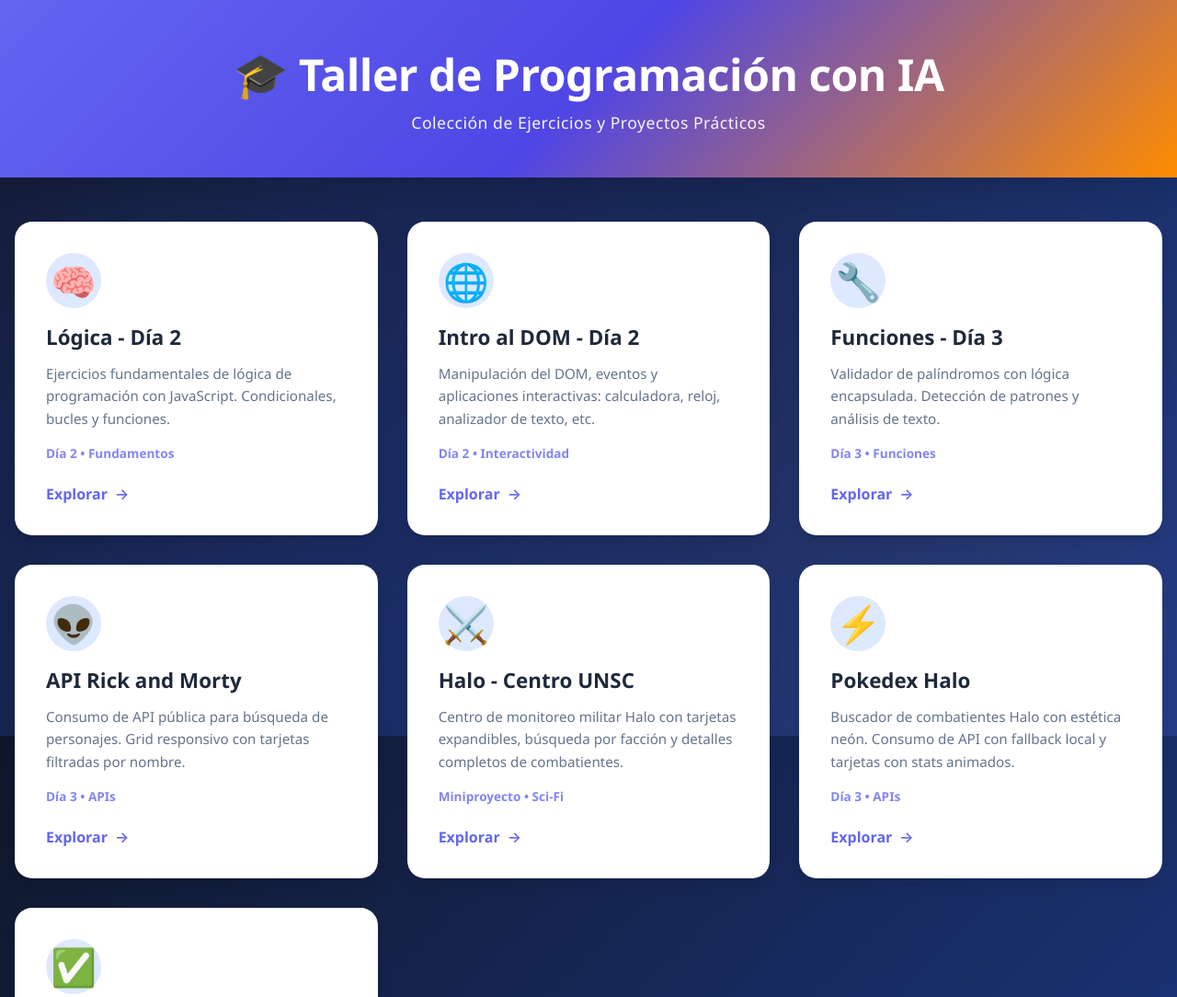
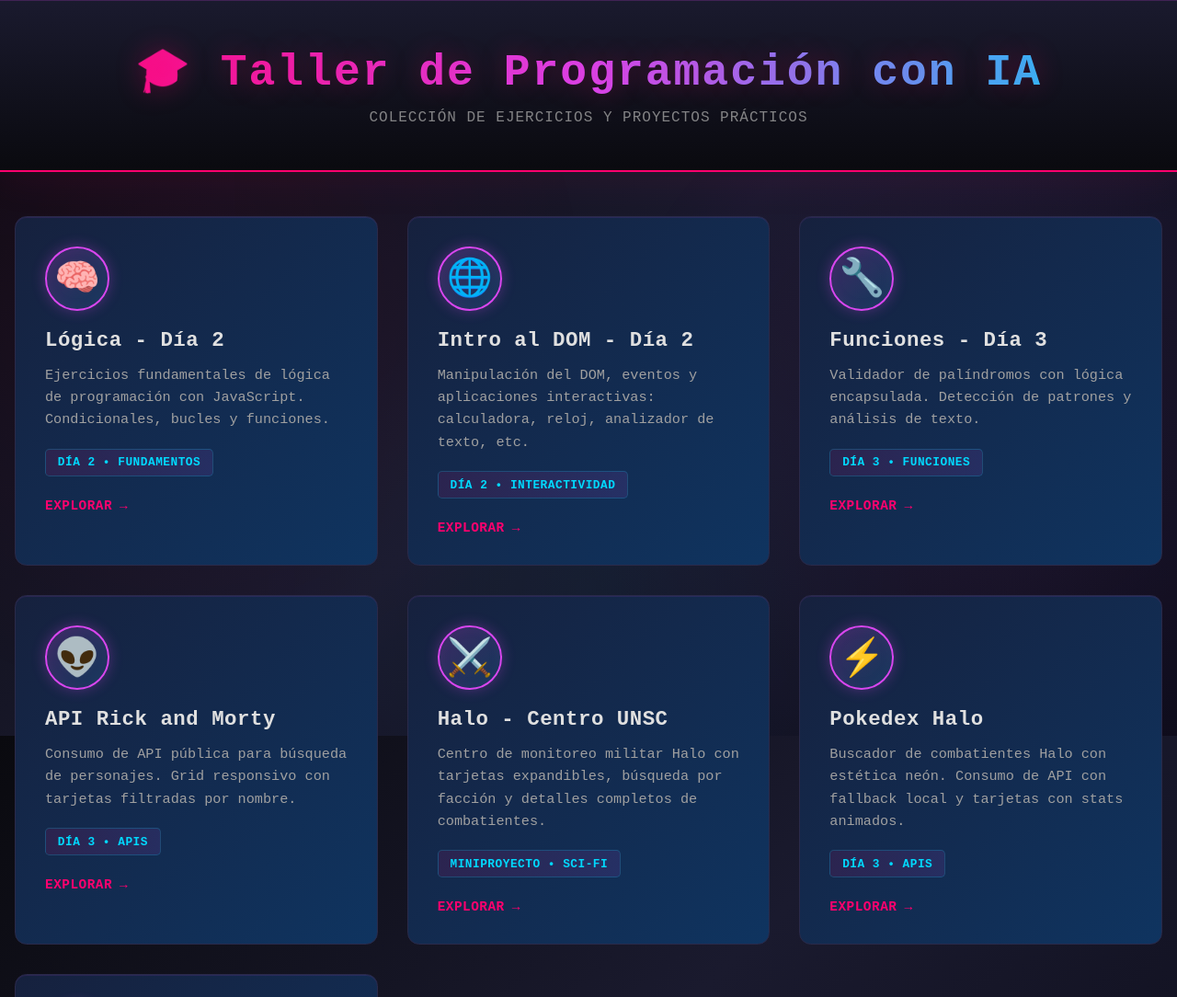
Before and after one commit to CALIMTL/TallerIAD1, a plain HTML site: page index.html in a window 1280 px wide. Shown: the top 1084 px of the page at 92% size. Drawn offline with Linux system fonts and the light colour scheme.

Commit message:
feat: actualizar estilos de diseño con esquema de colores neón y mejoras en la animación

```diff
--- a/index.html
+++ b/index.html
@@ -7,16 +7,17 @@
     <title>Taller de Programación con IA - Ejercicios</title>
     <style>
         :root {
-            --primary-color: #6366f1;
-            --secondary-color: #4f46e5;
-            --accent-color: #ff8c00;
-            --bg-color: #f8fafc;
-            --bg-gradient-1: #0f172a;
-            --bg-gradient-2: #1e3a8a;
-            --card-bg: #ffffff;
-            --text-color: #1e293b;
-            --text-light: #64748b;
-            --transition: all 0.3s cubic-bezier(0.4, 0, 0.2, 1);
+            --neon-pink: #ff006e;
+            --neon-purple: #d946ef;
+            --neon-cyan: #00d9ff;
+            --neon-magenta: #b700ff;
+            --dark-bg: #0a0a0f;
+            --dark-bg-2: #1a1a2e;
+            --card-bg: #16213e;
+            --text-light: #e0e0e0;
+            --text-subtle: #a0a0a0;
+            --border-color: #2a2a4a;
+            --transition: all 0.35s cubic-bezier(0.4, 0, 0.2, 1);
         }
 
         * {
@@ -31,9 +32,9 @@
         }
 
         body {
-            font-family: 'Segoe UI', system-ui, -apple-system, sans-serif;
-            background: linear-gradient(135deg, var(--bg-gradient-1) 0%, var(--bg-gradient-2) 100%);
-            color: var(--text-color);
+            font-family: 'JetBrains Mono', 'Courier New', monospace;
+            background: linear-gradient(135deg, #0a0a0f 0%, #1a1a2e 50%, #0d0d1a 100%);
+            color: var(--text-light);
             margin: 0;
             padding: 0;
             display: flex;
@@ -44,7 +45,7 @@
             overflow-x: hidden;
         }
 
-        /* Animación de fondo */
+        /* Fondo animado con neón sutil */
         body::before {
             content: '';
             position: fixed;
@@ -52,19 +53,28 @@
             left: 0;
             right: 0;
             bottom: 0;
-            background: radial-gradient(circle at 20% 50%, rgba(99, 102, 241, 0.1) 0%, transparent 50%),
-                        radial-gradient(circle at 80% 80%, rgba(255, 140, 0, 0.05) 0%, transparent 50%);
+            background:
+                radial-gradient(circle at 15% 40%, rgba(255, 0, 110, 0.08) 0%, transparent 40%),
+                radial-gradient(circle at 85% 60%, rgba(217, 70, 239, 0.08) 0%, transparent 40%),
+                radial-gradient(circle at 50% 80%, rgba(0, 217, 255, 0.05) 0%, transparent 40%);
             pointer-events: none;
             z-index: 0;
+            animation: ambientGlow 8s ease-in-out infinite;
+        }
+
+        @keyframes ambientGlow {
+            0%, 100% { opacity: 0.6; }
+            50% { opacity: 0.8; }
         }
 
         header {
-            background: linear-gradient(135deg, var(--primary-color) 0%, var(--secondary-color) 50%, var(--accent-color) 100%);
+            background: linear-gradient(180deg, #1a1a2e 0%, #0a0a0f 100%);
+            border-bottom: 2px solid var(--neon-pink);
             color: white;
             width: 100%;
             padding: 3rem 1rem;
             text-align: center;
-            box-shadow: 0 20px 25px -5px rgba(0, 0, 0, 0.1);
+            box-shadow: 0 0 50px rgba(255, 0, 110, 0.1), inset 0 1px 0 rgba(217, 70, 239, 0.2);
             margin-bottom: 3rem;
             position: relative;
             z-index: 1;
@@ -86,15 +96,22 @@
             margin: 0;
             font-size: clamp(1.8rem, 5vw, 3rem);
             font-weight: 700;
-            letter-spacing: -0.5px;
+            letter-spacing: 2px;
+            background: linear-gradient(90deg, #ff006e 0%, #d946ef 50%, #00d9ff 100%);
+            -webkit-background-clip: text;
+            -webkit-text-fill-color: transparent;
+            background-clip: text;
+            text-shadow: 0 0 30px rgba(255, 0, 110, 0.3);
         }
 
         p.subtitle {
-            margin-top: 0.5rem;
-            opacity: 0.95;
-            font-size: clamp(0.95rem, 3vw, 1.1rem);
+            margin-top: 0.8rem;
+            opacity: 0.8;
+            font-size: clamp(0.9rem, 3vw, 1rem);
             font-weight: 300;
-            letter-spacing: 0.5px;
+            letter-spacing: 1px;
+            color: var(--text-subtle);
+            text-transform: uppercase;
         }
 
         main {
@@ -119,17 +136,19 @@
         }
 
         .card {
-            background-color: var(--card-bg);
-            border-radius: 1.2rem;
+            background: linear-gradient(135deg, #16213e 0%, #0f3460 100%);
+            border-radius: 0.8rem;
             padding: 2rem;
-            box-shadow: 0 10px 15px -3px rgba(0, 0, 0, 0.1), 0 4px 6px -2px rgba(0, 0, 0, 0.05);
+            border: 1px solid var(--border-color);
+            box-shadow:
+                0 0 20px rgba(255, 0, 110, 0),
+                inset 0 1px 0 rgba(217, 70, 239, 0.1);
             transition: var(--transition);
             text-decoration: none;
-            color: inherit;
+            color: var(--text-light);
             display: flex;
             flex-direction: column;
             align-items: flex-start;
-            border: 2px solid transparent;
             overflow: hidden;
             position: relative;
             animation: slideUp 0.6s cubic-bezier(0.34, 1.56, 0.64, 1) backwards;
@@ -155,66 +174,95 @@
             }
         }
 
-        /* Efecto de hover mejorado */
+        /* Efecto glow de neón en hover */
         .card::before {
             content: '';
             position: absolute;
-            top: 0;
-            left: -100%;
-            width: 100%;
-            height: 100%;
-            background: linear-gradient(90deg, transparent, rgba(255, 255, 255, 0.1), transparent);
-            transition: left 0.5s ease;
-            z-index: 1;
+            top: -50%;
+            left: -50%;
+            width: 200%;
+            height: 200%;
+            background: linear-gradient(45deg, transparent 30%, rgba(255, 0, 110, 0.1) 50%, transparent 70%);
+            transform: rotate(45deg);
+            transition: all 0.6s ease;
+            z-index: 0;
+            opacity: 0;
         }
 
         .card:hover::before {
-            left: 100%;
+            animation: shimmer 0.6s ease-out;
+        }
+
+        @keyframes shimmer {
+            0% {
+                transform: translateX(-100%) translateY(-100%) rotate(45deg);
+                opacity: 0;
+            }
+            50% {
+                opacity: 1;
+            }
+            100% {
+                transform: translateX(100%) translateY(100%) rotate(45deg);
+                opacity: 0;
+            }
         }
 
         .card:hover {
-            transform: translateY(-8px);
-            box-shadow: 0 20px 25px -5px rgba(99, 102, 241, 0.2),
-                        0 10px 10px -5px rgba(0, 0, 0, 0.1);
-            border-color: var(--primary-color);
+            transform: translateY(-10px);
+            border-color: var(--neon-pink);
+            box-shadow:
+                0 0 30px rgba(255, 0, 110, 0.3),
+                0 0 60px rgba(217, 70, 239, 0.15),
+                inset 0 0 20px rgba(0, 217, 255, 0.05);
         }
 
         .card:hover .card-icon {
-            transform: scale(1.1) rotate(5deg);
+            transform: scale(1.15) rotate(-10deg);
+            box-shadow: 0 0 30px rgba(217, 70, 239, 0.6);
         }
 
         .card:hover .card-arrow::after {
-            transform: translateX(8px);
+            transform: translateX(10px);
+            color: var(--neon-cyan);
         }
 
         .card-icon {
             font-size: 2.5rem;
-            margin-bottom: 1rem;
-            background: linear-gradient(135deg, #e0e7ff 0%, #dbeafe 100%);
-            width: 60px;
-            height: 60px;
+            margin-bottom: 1.2rem;
+            background: linear-gradient(135deg, rgba(217, 70, 239, 0.2) 0%, rgba(0, 217, 255, 0.1) 100%);
+            width: 70px;
+            height: 70px;
             display: flex;
             align-items: center;
             justify-content: center;
             border-radius: 50%;
-            color: var(--primary-color);
+            border: 2px solid var(--neon-purple);
+            color: var(--neon-cyan);
             transition: var(--transition);
             position: relative;
             z-index: 2;
+            box-shadow: 0 0 15px rgba(217, 70, 239, 0.3), inset 0 0 15px rgba(217, 70, 239, 0.05);
         }
 
         .card h2 {
-            margin: 0 0 0.75rem 0;
+            margin: 0 0 0.8rem 0;
             font-size: 1.4rem;
-            color: var(--text-color);
+            color: var(--text-light);
             transition: var(--transition);
             position: relative;
             z-index: 2;
+            font-weight: 600;
+            letter-spacing: 0.5px;
+        }
+
+        .card:hover h2 {
+            color: var(--neon-pink);
+            text-shadow: 0 0 20px rgba(255, 0, 110, 0.4);
         }
 
         .card p {
             margin: 0;
-            color: var(--text-light);
+            color: var(--text-subtle);
             line-height: 1.6;
             font-size: 0.95rem;
             position: relative;
@@ -222,42 +270,52 @@
         }
 
         .card-meta {
-            margin-top: 1rem;
-            font-size: 0.85rem;
-            color: var(--primary-color);
+            margin-top: 1.2rem;
+            font-size: 0.8rem;
+            background: linear-gradient(90deg, rgba(255, 0, 110, 0.1), rgba(217, 70, 239, 0.1));
+            color: var(--neon-cyan);
             font-weight: 600;
             position: relative;
             z-index: 2;
-            opacity: 0.8;
+            padding: 0.4rem 0.8rem;
+            border-radius: 0.3rem;
+            border: 1px solid rgba(0, 217, 255, 0.2);
+            text-transform: uppercase;
+            letter-spacing: 0.5px;
         }
 
         .card-arrow {
             margin-top: 1.5rem;
             font-weight: 600;
-            color: var(--primary-color);
+            color: var(--neon-pink);
             display: flex;
             align-items: center;
             gap: 0.5rem;
             transition: var(--transition);
             position: relative;
             z-index: 2;
+            text-transform: uppercase;
+            letter-spacing: 0.5px;
+            font-size: 0.9rem;
         }
 
         .card-arrow::after {
             content: '→';
-            transition: transform 0.3s ease;
+            transition: transform 0.3s ease, color 0.3s ease;
             display: inline-block;
         }
 
         footer {
             margin-top: auto;
-            padding: 2rem;
-            color: rgba(255, 255, 255, 0.7);
-            font-size: 0.9rem;
+            padding: 2.5rem;
+            color: var(--text-subtle);
+            font-size: 0.85rem;
             text-align: center;
             position: relative;
             z-index: 1;
             animation: fadeIn 1s ease-out 0.8s both;
+            border-top: 1px solid var(--border-color);
+            letter-spacing: 0.5px;
         }
 
         /* Responsive */
@@ -280,12 +338,18 @@
             .card {
                 padding: 1.5rem;
             }
+
+            .card-icon {
+                width: 60px;
+                height: 60px;
+                font-size: 2rem;
+            }
         }
 
         /* Accessibility */
         .card:focus-visible {
-            outline: 3px solid var(--primary-color);
-            outline-offset: 2px;
+            outline: 2px solid var(--neon-cyan);
+            outline-offset: 3px;
         }
 
         /* Reduce motion */
```
